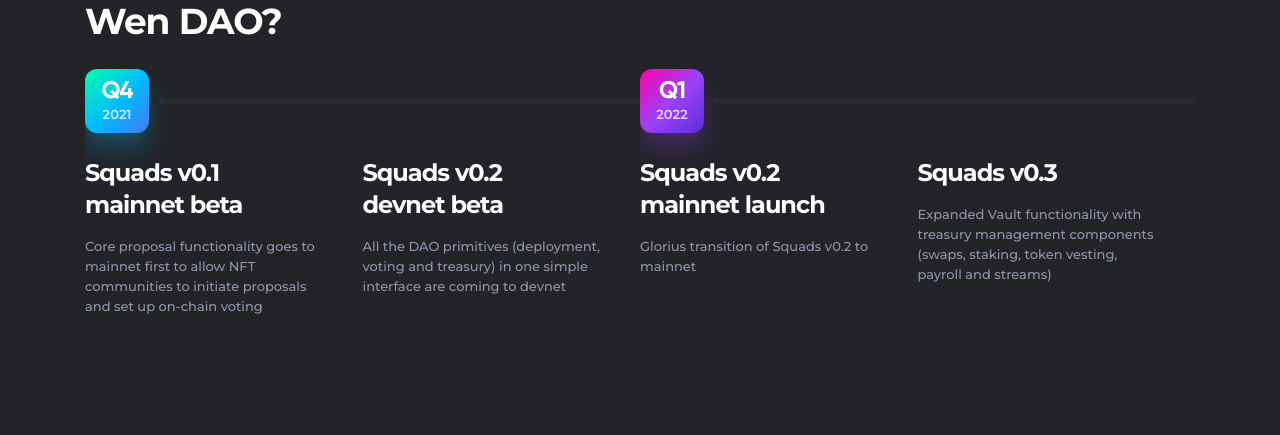
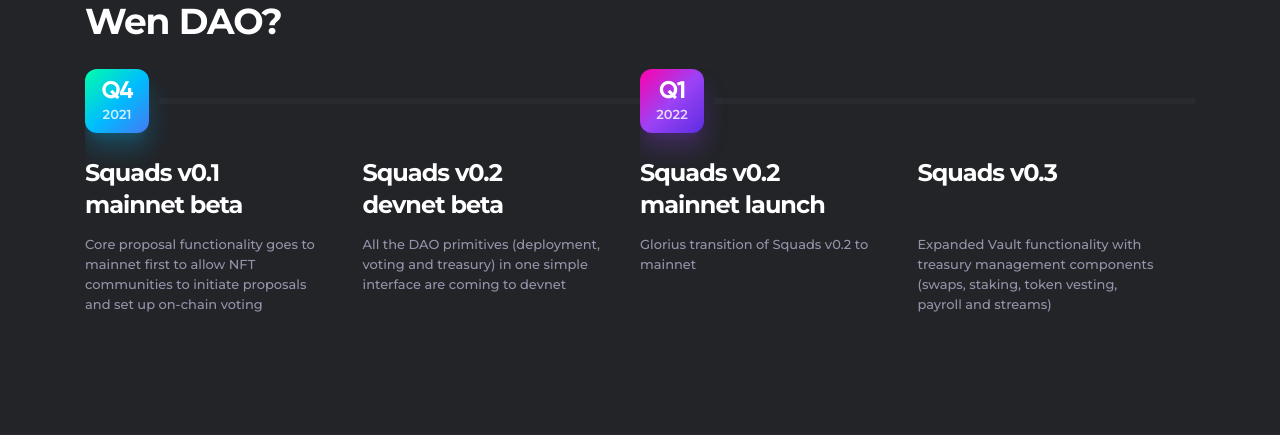
Before and after one commit to Squads-Protocol/squads-protocol.github.io, a PHP site: page / in a window 1280 px wide. Shown: the part 4029-4464 px from the top of the page. Run offline with PHP 8.4, Linux system fonts and the light colour scheme.

Commit message:
clean layout

```diff
--- a/css/style.css
+++ b/css/style.css
@@ -471,6 +471,7 @@ header .content nav li a:hover {
 }
 
 .section-check_history .items-line .item .title {
+  height:62px;
   font-weight: bold;
   font-size: 24px;
   line-height: 32px;
```
